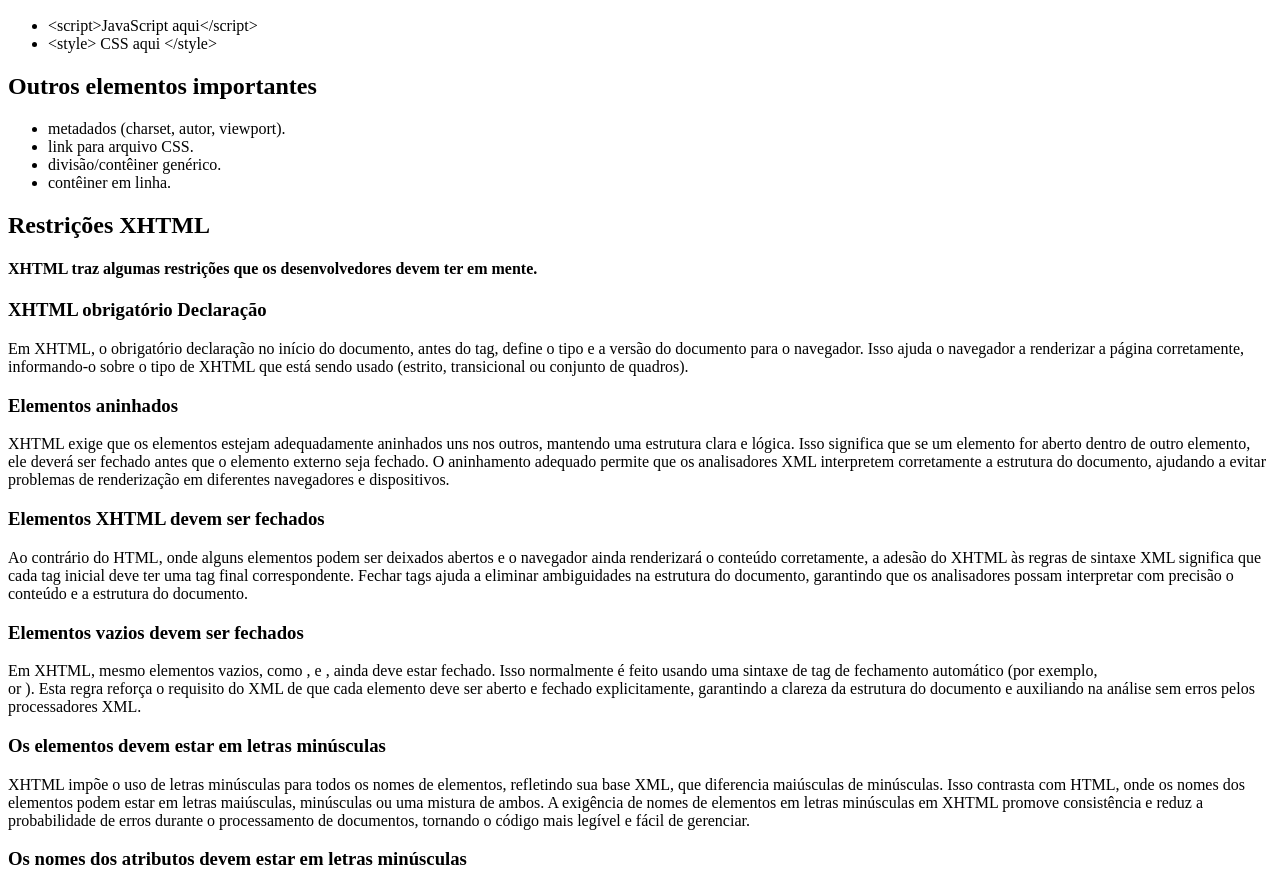
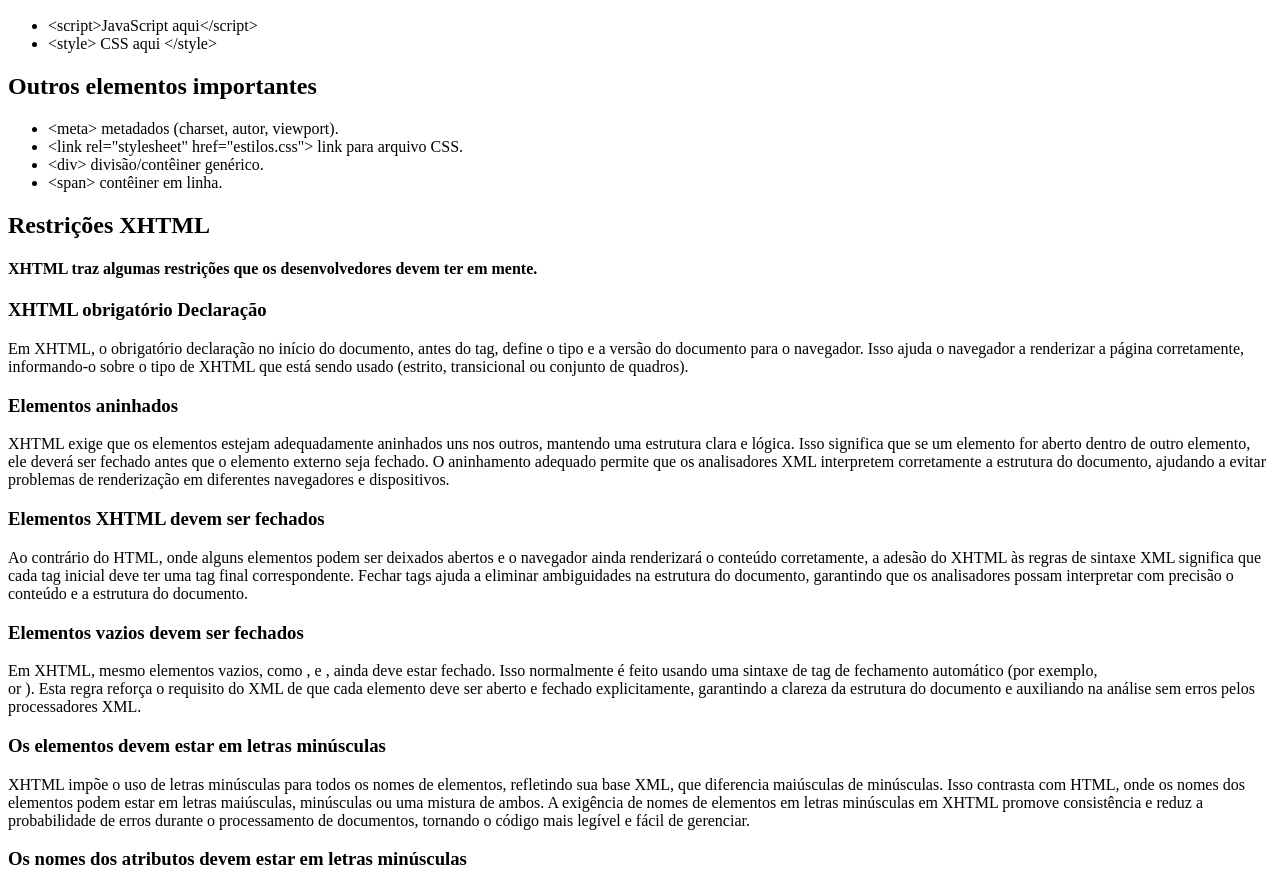
Before and after one commit to R1cardoSevero/REPOSITORIO-INTERFACES-WEB-ADS, a plain HTML site: page aula-15.09.2025/index.html in a window 1280 px wide. Shown: the part 1490-2376 px from the top of the page. Drawn offline with Linux system fonts and the light colour scheme.

Commit message:
Update index.html

```diff
--- a/aula-15.09.2025/index.html
+++ b/aula-15.09.2025/index.html
@@ -152,15 +152,15 @@
     <h2>Outros elementos importantes</h2>
     <ul>
         <li>
-            <meta> metadados (charset, autor, viewport).
+            &lt;meta> metadados (charset, autor, viewport).
         </li>
         <li>
-            <link rel="stylesheet" href="estilos.css"> link para arquivo CSS.
+            &lt;link rel="stylesheet" href="estilos.css"> link para arquivo CSS.
         </li>
         <li>
-            <div> divisão/contêiner genérico.
+            &lt;div> divisão/contêiner genérico.
         </li>
-        <li><span> contêiner em linha.</li>
+        <li>&lt;span> contêiner em linha.</li>
     </ul>
     <h2>Restrições XHTML</h2>
 <h4>XHTML traz algumas restrições que os desenvolvedores devem ter em mente.</h4>
```
